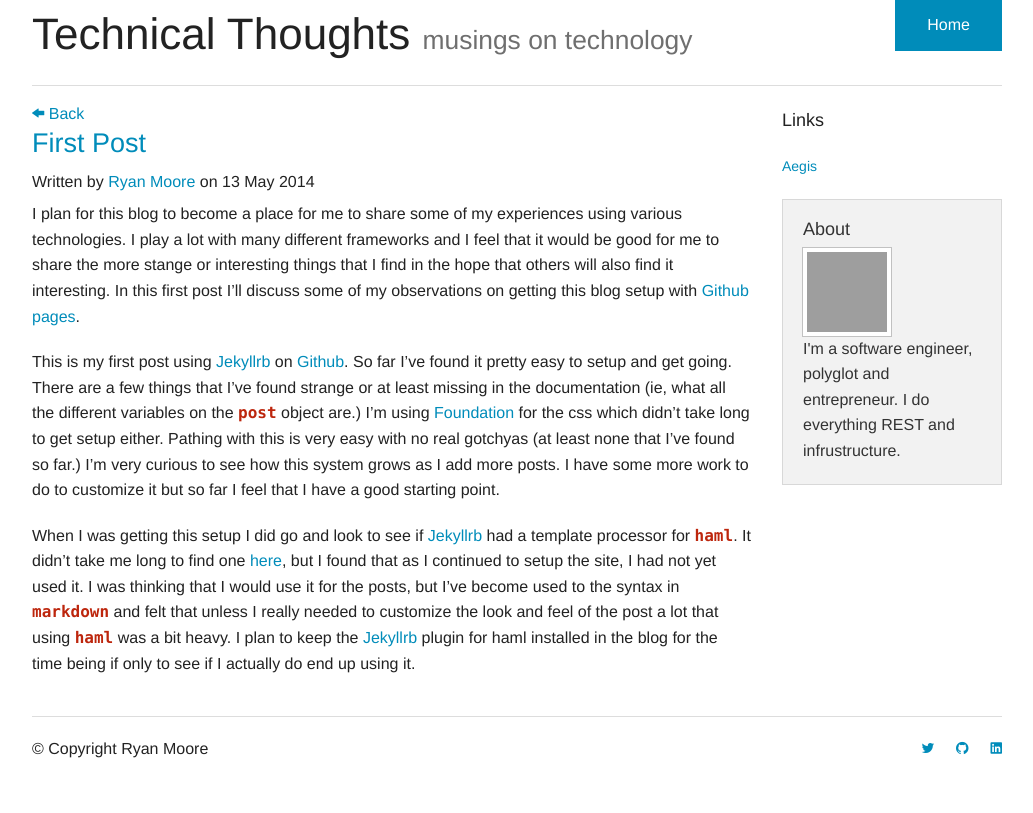
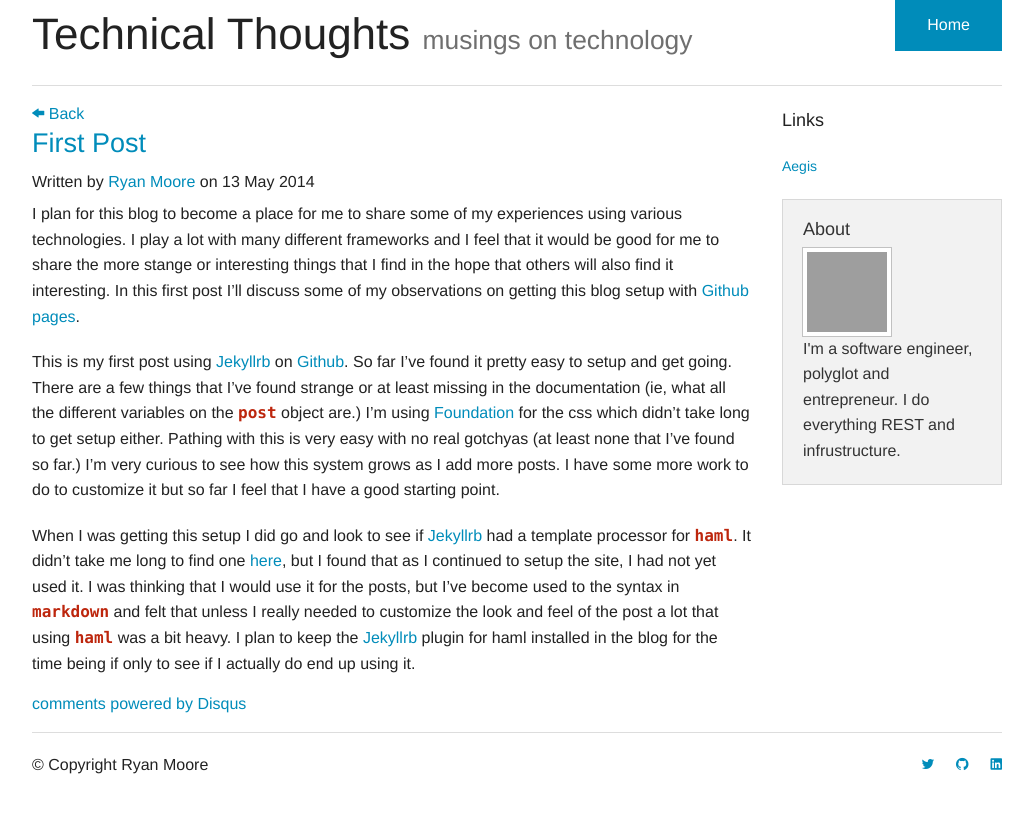
Before and after one commit to rpmoore/rpmoore.github.io, a Jekyll site: the page built from _posts/2014-05-13-first-post.md, in a window 1280 px wide. Shown: the top 813 px of the page, without its empty margins (123-1156 px from the left). Built offline with Jekyll 4.4.1, drawn with Linux system fonts in a browser that asks for light colours; comment, search, counter and statistics services are not loaded; some of the changed lines change nothing that is shown; grey boxes are pictures that could not be loaded.

Commit message:
Adding in disqus comments.

```diff
--- a/_layouts/post.html
+++ b/_layouts/post.html
@@ -8,5 +8,19 @@
   <h6>Written by <a href="#">Ryan Moore</a> on {{page.date | date_to_string}}</h6>
 
   {{content}}
+   <div id="disqus_thread"></div>
+    <script type="text/javascript">
+        /* * * CONFIGURATION VARIABLES: EDIT BEFORE PASTING INTO YOUR WEBPAGE * * */
+        var disqus_shortname = 'rpmoore'; // required: replace example with your forum shortname
+
+        /* * * DON'T EDIT BELOW THIS LINE * * */
+        (function() {
+            var dsq = document.createElement('script'); dsq.type = 'text/javascript'; dsq.async = true;
+            dsq.src = '//' + disqus_shortname + '.disqus.com/embed.js';
+            (document.getElementsByTagName('head')[0] || document.getElementsByTagName('body')[0]).appendChild(dsq);
+        })();
+    </script>
+    <noscript>Please enable JavaScript to view the <a href="http://disqus.com/?ref_noscript">comments powered by Disqus.</a></noscript>
+    <a href="http://disqus.com" class="dsq-brlink">comments powered by <span class="logo-disqus">Disqus</span></a>
 
 </article>
```
